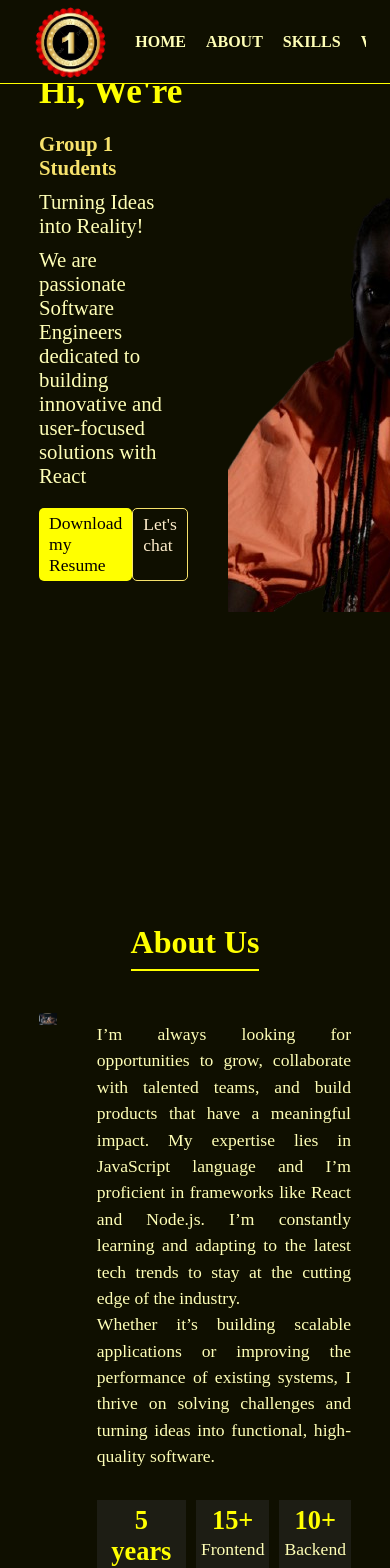
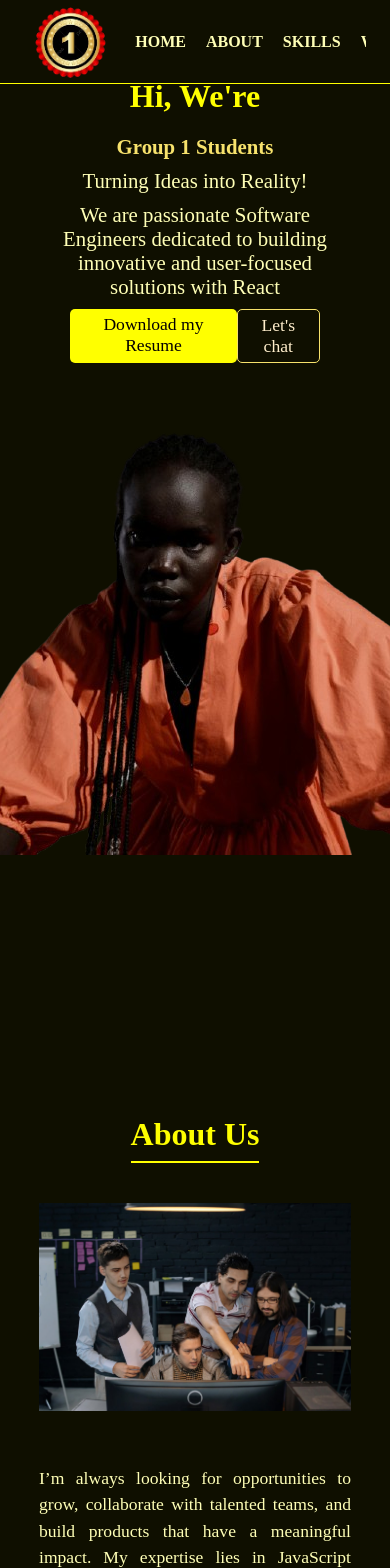
Before and after one commit to PtechNig/portfolio, a React (Vite) app: page / in a window 390 px wide. Shown: the top 1568 px of the page. Built offline with nearby package versions, Linux system fonts and the light colour scheme; a web font is replaced by a local one.

Commit message:
responsiveness for smalller screen

```diff
--- a/src/components/About/About.css
+++ b/src/components/About/About.css
@@ -67,3 +67,18 @@
 .experience-container .experience h2{
     color: yellow;
 }
+
+@media (max-width: 600px) {
+    .about-wrapper{
+    margin-bottom: 50px;
+    text-align: center;
+    height: 150vh;
+    }
+    .about-container {
+    grid-template-columns: 1fr;
+
+      }
+
+
+
+  }
--- a/src/components/About/About.jsx
+++ b/src/components/About/About.jsx
@@ -1,4 +1,6 @@
 import './About.css'
+import { motion} from 'framer-motion';
+
 
 const About = () => {
   return (
@@ -8,10 +10,50 @@ const About = () => {
 
       </div>
       <div className='about-container'>
-        <div className='about-left'>
+        <motion.div className='about-left'
+
+        initial={
+          {
+            opacity: 0, x: -200
+          }
+        }
+        whileInView={{
+          opacity: 1,
+          x: 0
+        }}
+        viewport={{
+          amount: "1",
+          margin: "0px",
+        once: true
+
+        }}
+        animate="visible"
+        transition={{ duration: 1 }}
+
+        >
           <img src="/assets/image-1.jpg" alt="" />
-        </div>
-        <div className='about-right'>
+        </motion.div>
+        <motion.div className='about-right'
+
+        initial={
+          {
+            opacity: 0, y: -200
+          }
+        }
+        whileInView={{
+          opacity: 1,
+          y: 0
+        }}
+        viewport={{
+          amount: "1",
+          margin: "0px",
+        once: true
+
+        }}
+        animate="visible"
+        transition={{ duration: 1 }}
+
+        >
           <p>
             I’m always looking for opportunities to grow, collaborate with talented teams, and build products that have a meaningful impact. My expertise lies in JavaScript language and I’m proficient in frameworks like React and Node.js. I’m constantly learning and adapting to the latest tech trends to stay at the cutting edge of the industry.
           </p>
@@ -37,7 +79,7 @@ const About = () => {
 
           </div>
 
-        </div>
+        </motion.div>
 
       </div>
 
--- a/src/components/Contact/Contact.css
+++ b/src/components/Contact/Contact.css
@@ -1,5 +1,5 @@
 .contact-wrapper{
-    width: 100%;
+    width: 100vw;
     height: 100vh;
     display: flex;
     justify-content: center;
@@ -89,3 +89,17 @@ button:hover{
     gap: 15px;
     margin-bottom: 10px;
 }
+
+
+@media (max-width: 600px) {
+
+    .contact-wrapper{
+        height: 150vh;
+
+    }
+    .contact-container{
+        grid-template-columns: 1fr;
+    }
+
+
+}
--- a/src/components/Contact/Contact.jsx
+++ b/src/components/Contact/Contact.jsx
@@ -2,6 +2,8 @@ import './Contact.css'
 import { IoMdMail } from "react-icons/io";
 import { FaPhoneSquareAlt } from "react-icons/fa";
 import { ImLocation2 } from "react-icons/im";
+import { motion} from 'framer-motion';
+
 
 const Contact = () => {
   return (
@@ -10,7 +12,27 @@ const Contact = () => {
         <h1>Get in touch</h1>
       </div>
       <div className='contact-container'>
-        <div className='contact-left'>
+        <motion.div className='contact-left'
+
+        initial={
+          {
+            opacity: 0, x: -200
+          }
+        }
+        whileInView={{
+          opacity: 1,
+          x: 0
+        }}
+        viewport={{
+          amount: "1",
+          margin: "0px",
+        once: true
+
+        }}
+        animate="visible"
+        transition={{ duration: 1 }}
+
+        >
           <h4>Let's talk</h4>
           <p>We are currently available to pick up your next project, so feel free to send us message. You can contact us anytime</p>
 
@@ -29,8 +51,28 @@ const Contact = () => {
             </div>
           </div>
 
-        </div>
-        <div className='contact-right'>
+        </motion.div>
+        <motion.div className='contact-right'
+
+        initial={
+          {
+            opacity: 0, y: 200
+          }
+        }
+        whileInView={{
+          opacity: 1,
+          y: 0
+        }}
+        viewport={{
+          amount: "1",
+          margin: "0px",
+        once: true
+
+        }}
+        animate="visible"
+        transition={{ duration: 1 }}
+
+        >
         <form >
               <div>
                 <label htmlFor="name">Your Name</label>
@@ -48,7 +90,7 @@ const Contact = () => {
               </div>
               <button type="submit">Submit</button>
             </form>
-        </div>
+        </motion.div>
 
       </div>
     </div>
--- a/src/components/Footer/Footer.css
+++ b/src/components/Footer/Footer.css
@@ -5,6 +5,8 @@
     justify-content: center;
     align-items: center;
     padding-left: 40px;
+    border-top: 1px solid yellow;
+
 }
 .Foot-container{
     width:50%;
@@ -50,3 +52,18 @@
     margin-top: -15px;
     color: yellow;
 }
+
+
+@media (max-width: 600px) {
+
+
+    .Foot-container{
+        width:80%;
+        padding:  0px;
+        flex-direction: column;
+        justify-content: space-between;
+
+    }
+
+
+}
--- a/src/components/Hero/Hero.css
+++ b/src/components/Hero/Hero.css
@@ -1,6 +1,7 @@
 .hero-wrapper{
   width: 100%;
-  height: 100vh;
+  display: flex;
+  justify-content: center;
   overflow: hidden;
   background-color: rgb(15, 15, 0);
 }
@@ -65,3 +66,29 @@ strong{
   color: rgb(5, 0, 0);
   transform: scale(0.98);
 }
+
+@media (max-width: 600px) {
+  .hero-wrapper{
+    margin-bottom: 50px;
+    text-align: center;
+  }
+  .hero-container {
+    flex-direction: column;
+    gap: 0px;
+
+    }
+
+    .hero-content h1{
+      font-size: 2rem;
+  }
+
+  .btn{
+    width: 80%;
+    margin: 10px auto 0px;
+
+  }
+
+  .hero-image img{
+    margin-top: -120px;
+  }
+}
--- a/src/components/Nav/Nav.jsx
+++ b/src/components/Nav/Nav.jsx
@@ -7,9 +7,9 @@ const navbar = () => {
        <img src='/assets/group-logo.png' alt='' className='logo'/>
       </div>
           <ul>
-            <li> <AnchorLink  href="#hero"> HOME</AnchorLink>  </li>
-            <li> <AnchorLink offset={50} href="#about">ABOUT</AnchorLink> </li>
-            <li> <AnchorLink offset={30} href="#skill">SKILLS</AnchorLink> </li>
+            <li> <AnchorLink  href="#hero"> HOME </AnchorLink>  </li>
+            <li> <AnchorLink offset={40} href="#about">ABOUT</AnchorLink> </li>
+            <li> <AnchorLink offset={100} href="#skill">SKILLS</AnchorLink> </li>
             <li> <AnchorLink offset={70} href="#work">WORK</AnchorLink> </li>
             <li> <AnchorLink offset={50} href="#contact">CONTACT</AnchorLink> </li>
 
--- a/src/components/Skills/Skill.css
+++ b/src/components/Skills/Skill.css
@@ -14,7 +14,6 @@
 }
 
 .skill-container .left{
-    /* flex-basis: 30%; */
     display: flex;
     justify-content: center;
     align-items: center;
@@ -115,3 +114,21 @@
 
 
 }
+
+
+@media (max-width: 600px) {
+    .skill-container .right{
+        grid-template-columns: repeat(2, 1fr);
+
+    }
+
+    .skill-container{
+        width: 80%;
+
+    }
+
+
+    .right h2{
+        font-size: 1rem;
+    }
+}
--- a/src/components/Skills/Skill.jsx
+++ b/src/components/Skills/Skill.jsx
@@ -3,15 +3,6 @@ import { motion} from 'framer-motion';
 
 const Skill = () => {
 
-  const textVariants = {
-    hidden: { opacity: 0, y: -400 },
-    visible: { opacity: 1, y: 0 },
-  };
-
-  const boxVariants = {
-    hidden: { opacity: 0, x: 300 },
-    visible: { opacity: 1, x: 0 },
-  };
 
   return (
     <div id='skill' className='skill-wrapper'>
@@ -19,8 +10,21 @@ const Skill = () => {
         <div className='left'>
           <motion.h1
 
-          variants={textVariants}
-          initial="hidden"
+          initial={
+            {
+              opacity: 0, y: -100
+            }
+          }
+          whileInView={{
+            opacity: 1,
+            y: 0
+          }}
+          viewport={{
+            amount: "1",
+            margin: "0px",
+          once: true
+
+          }}
           animate="visible"
           transition={{ duration: 1 }}
 
@@ -29,8 +33,20 @@ const Skill = () => {
         </div>
         <motion.div className='right'
 
-        variants={boxVariants}
-        initial="hidden"
+        initial={
+          {
+            opacity: 0, x: 300
+          }
+        }
+
+        whileInView={{
+          opacity: 1,
+          x: 0
+        }}
+        viewport={{
+          amount: "0.5",
+          once: true
+        }}
         animate="visible"
         transition={{ duration: 1.2 }}
 
--- a/src/components/Work/Work.css
+++ b/src/components/Work/Work.css
@@ -1,6 +1,5 @@
 .work-wrapper{
     width: 100vw;
-    /* height: 100vh; */
     display: flex;
     justify-content: center;
     align-items: center;
@@ -70,3 +69,12 @@
     width: 100%;
 
 }
+
+
+@media (max-width: 600px) {
+
+    .work-container{
+        grid-template-columns: repeat(2, 1fr);
+    }
+
+}
--- a/src/components/Work/Work.jsx
+++ b/src/components/Work/Work.jsx
@@ -1,5 +1,7 @@
 import CustomSlider from '../Pages/CustomSlider'
 import './Work.css'
+import { motion} from 'framer-motion';
+
 
 
 
@@ -12,9 +14,29 @@ const Work = () => {
 
   return (
     <div id='work' className='work-wrapper' >
-      <div className='work-title'>
+      <motion.div className='work-title'
+
+      initial={
+        {
+          opacity: 0, y: -100
+        }
+      }
+      whileInView={{
+        opacity: 1,
+        y: 0
+      }}
+      viewport={{
+        amount: "1",
+        margin: "200px 0px 300px 0px",
+      once: true
+
+      }}
+      animate="visible"
+      transition={{ duration: 1 }}
+
+      >
         <h1>Our Works</h1>
-      </div>
+      </motion.div>
 
       <div className='work'>
         <div className='work-subtitle'>
@@ -24,7 +46,26 @@ const Work = () => {
         </div>
       </div>
 
-      <div className='work-container'>
+      <motion.div className='work-container'
+
+      initial={
+        {
+          opacity: 0
+        }
+      }
+      whileInView={{
+        opacity: 1,
+
+      }}
+      viewport={{
+        amount: "1",
+      once: true
+
+      }}
+      animate="visible"
+      transition={{ duration: 0.5 }}
+
+      >
         <img src="assets/image-1.jpg" alt="" />
         <img src="assets/image-2.jpg" alt="" />
         <img src="assets/image-3.jpg" alt="" />
@@ -37,7 +78,7 @@ const Work = () => {
         <img src="assets/image-10.jpg" alt="" />
         <img src="assets/image-11.jpg" alt="" />
         <img src="assets/image-12.jpg" alt="" />
-      </div>
+      </motion.div>
 
       <div className='testimonial'>
         <h3>What Our Customers say</h3>
```
